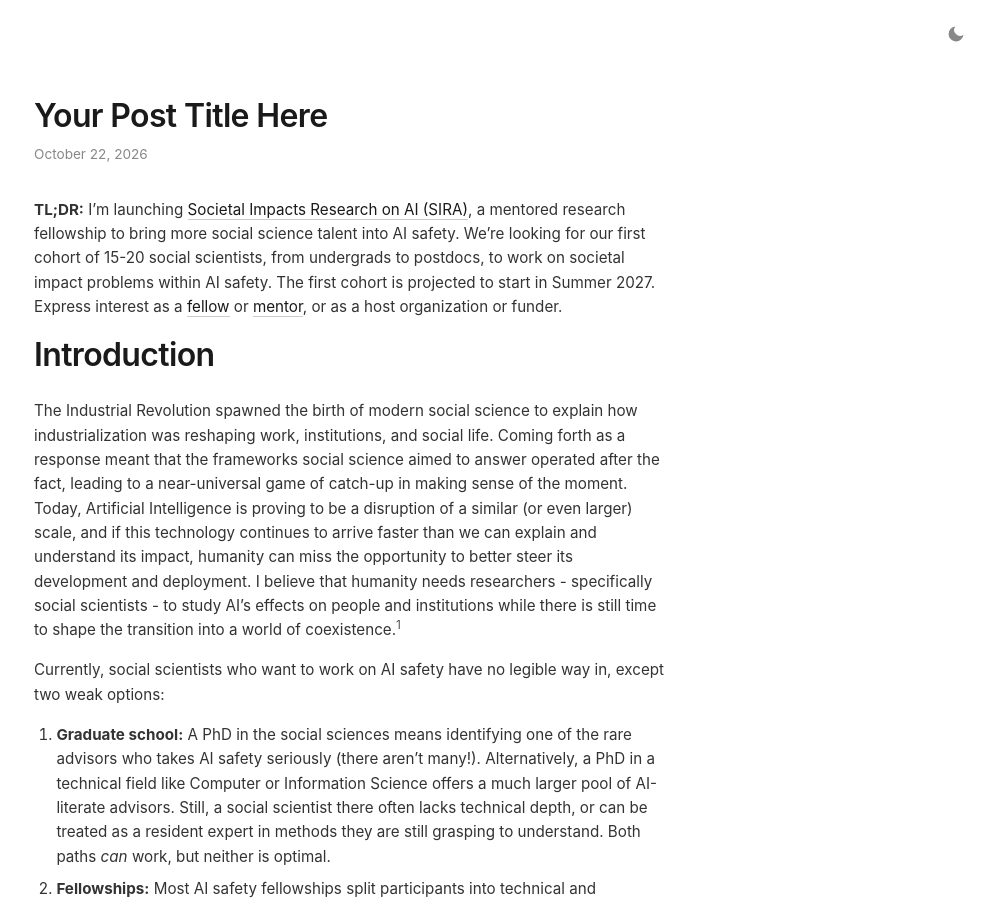
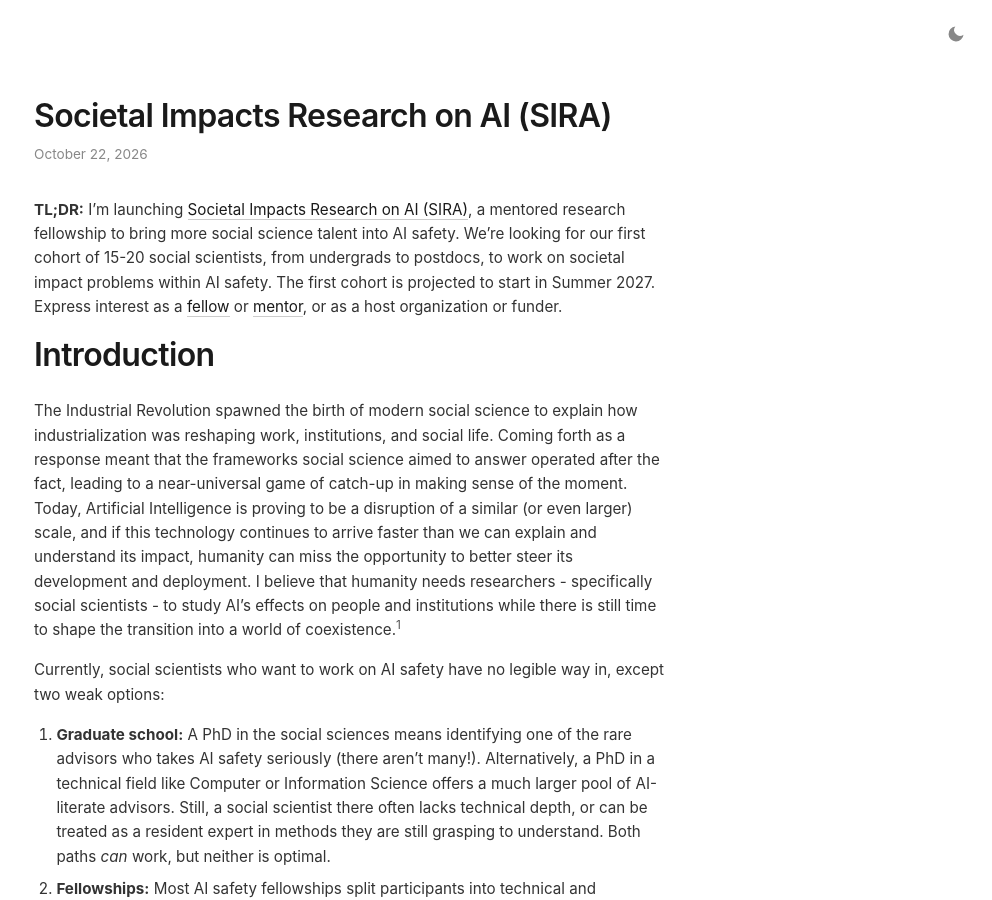
Before and after one commit to EmilioBarkett/emiliobarkett.github.io, a Jekyll site: the page built from _posts/2026-10-22-societal-impacts-research-on-ai.md, in a window 1280 px wide and 900 px high. Shown: the whole window, without its empty margins (288-1280 px from the left). Built offline with Jekyll 4.4.1, drawn with Linux system fonts in a browser that asks for light colours.

Commit message:
Update 2026-10-22-societal-impacts-research-on-ai.md

```diff
--- a/_posts/2026-10-22-societal-impacts-research-on-ai.md
+++ b/_posts/2026-10-22-societal-impacts-research-on-ai.md
@@ -1,6 +1,6 @@
 ---
 layout: post
-title: Your Post Title Here
+title: Societal Impacts Research on AI (SIRA)
 date: 2026-10-22
 description: One sentence for the blog index preview.
 ---
```
